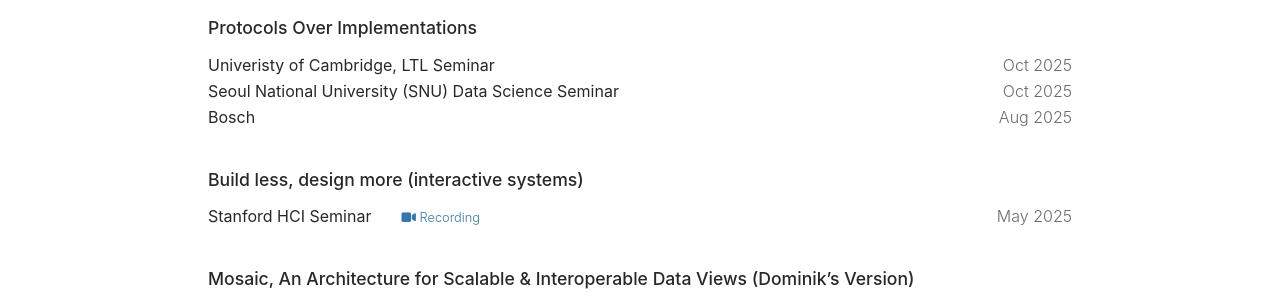
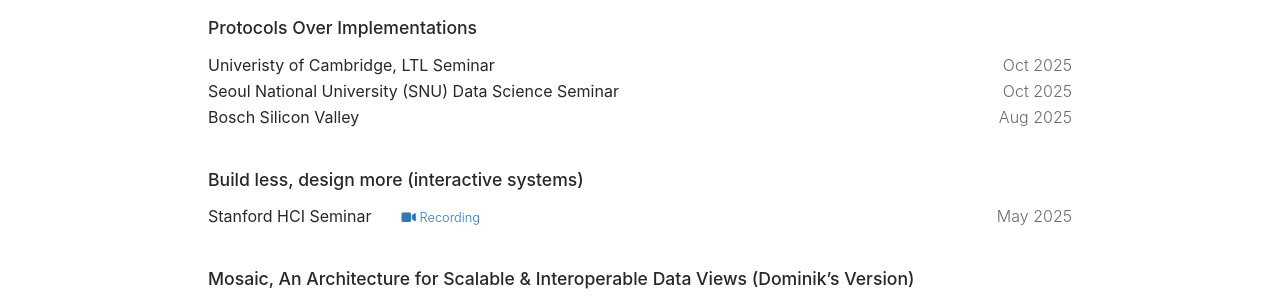
Before and after one commit to domoritz/domoritz.github.io, a Jekyll site: the page built from talks.md, in a window 1280 px wide and 900 px high. Shown: the part 122-422 px from the top of the window. Built offline with Jekyll 4.4.1, drawn with Linux system fonts in a browser that asks for light colours.

Commit message:
bosch name

```diff
--- a/_data/talks.yml
+++ b/_data/talks.yml
@@ -6,7 +6,7 @@
   location: Seoul National University (SNU) Data Science Seminar
 - title: "Protocols Over Implementations"
   date: 2025-08-22
-  location: Bosch
+  location: Bosch Silicon Valley
 - title: "Build less, design more (interactive systems)"
   date: 2025-05-13
   location: Stanford HCI Seminar
```
